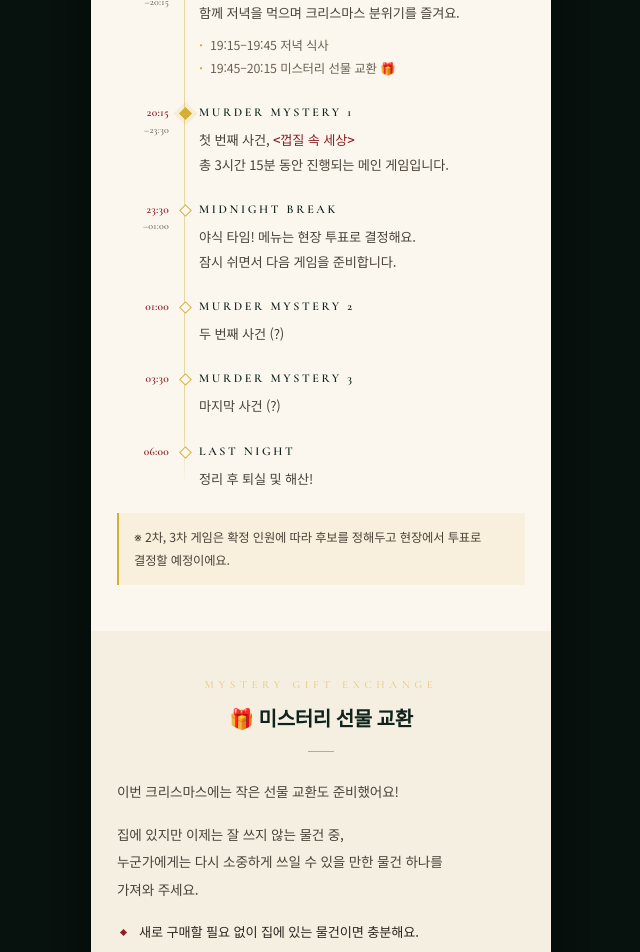
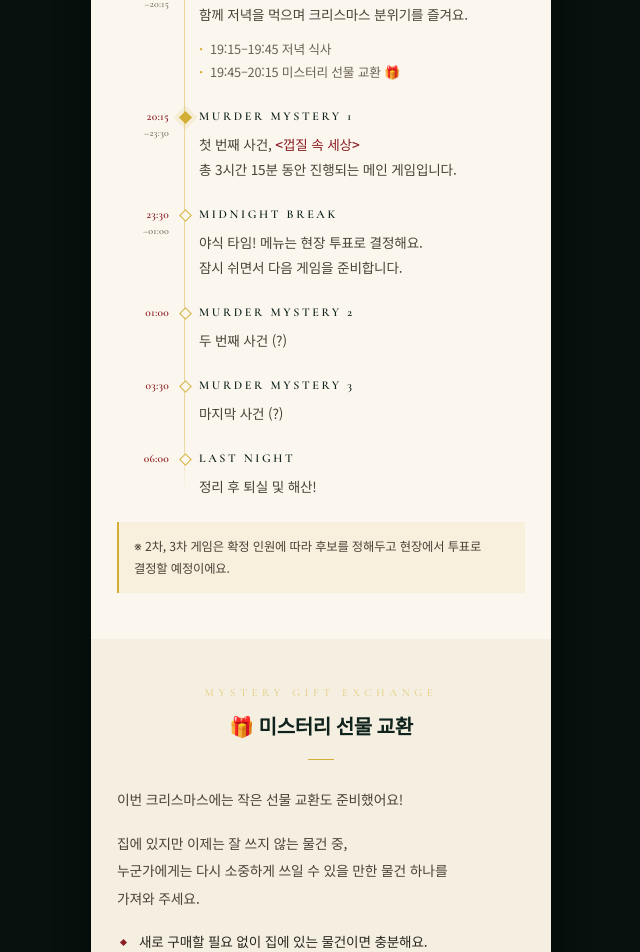
Before and after one commit to ksy273677366-oss/murder-mystery-christmas-2026, a plain HTML site: page index.html in a window 1280 px wide. Shown: the part 1980-2932 px from the top of the page, without its empty margins (319-959 px from the left). Drawn offline with nearby package versions, Linux system fonts and the light colour scheme; a web font is replaced by a local one.

Commit message:
본문 글자 크기 미세 조정

```diff
--- a/index.html
+++ b/index.html
@@ -453,7 +453,7 @@ strong{font-weight:700;color:var(--ink)}
 }
 .tl-body p{
   margin:0;
-  font-size:13.2px;
+  font-size:13.6px;
   line-height:1.85;
   color:var(--ink-soft);
   font-weight:400;
@@ -468,7 +468,7 @@ strong{font-weight:700;color:var(--ink)}
 .tl-sub li{
   position:relative;
   padding-left:11px;
-  font-size:12.4px;
+  font-size:12.7px;
   line-height:1.85;
   color:var(--muted);
 }
@@ -495,13 +495,13 @@ strong{font-weight:700;color:var(--ink)}
 }
 
 /* ---------- gift ---------- */
-.gift-lead{font-size:13.6px;line-height:2;color:var(--ink-soft);font-weight:400;margin:0 0 16px}
+.gift-lead{font-size:13.8px;line-height:2;color:var(--ink-soft);font-weight:400;margin:0 0 16px}
 .bullets{list-style:none;margin:0;padding:0}
 .bullets li{
   position:relative;
   padding:0 0 0 22px;
   margin-bottom:8px;
-  font-size:13.2px;
+  font-size:13.6px;
   line-height:1.9;
   color:var(--ink);
 }
@@ -545,7 +545,7 @@ strong{font-weight:700;color:var(--ink)}
 }
 .check p{
   margin:0;
-  font-size:13px;
+  font-size:13.4px;
   line-height:1.9;
   color:var(--ink-soft);
   font-weight:400;
```
